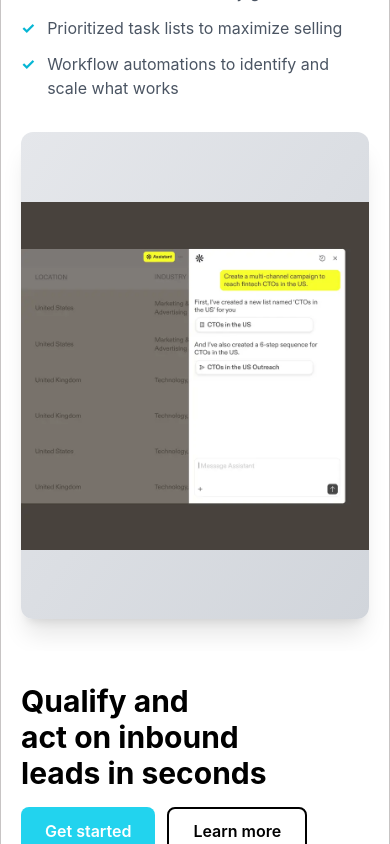
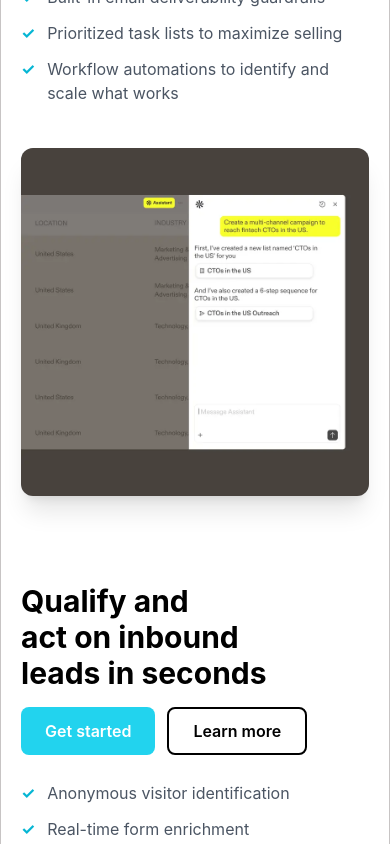
Before and after one commit to MD55233/Neurai, a React (Vite) app: page / in a window 390 px wide. Shown: the part 3780-4624 px from the top of the page. Built offline with nearby package versions, Linux system fonts and the light colour scheme.

Commit message:
Update index.jsx

```diff
--- a/src/components/StackedTabsMobile/index.jsx
+++ b/src/components/StackedTabsMobile/index.jsx
@@ -273,7 +273,7 @@ export default function StackedTabs() {
             </div>
 
             <div className="flex justify-center w-full max-w-2xl mx-auto md:mx-0 order-2">
-              <div className="w-full aspect-[5/7] md:aspect-[6/8] lg:aspect-[7/6] bg-gradient-to-br from-gray-200 to-gray-300 dark:from-slate-700 dark:to-slate-800 rounded-xl shadow-xl overflow-hidden flex items-center justify-center">
+              <div className="w-full  lg:aspect-[7/6] bg-gradient-to-br from-gray-200 to-gray-300 dark:from-slate-700 dark:to-slate-800 rounded-xl shadow-xl overflow-hidden flex items-center justify-center">
                 <img src={[img0, img1, img2, img3][i]} alt={`${c.id} visual`} className="panel-image" />
               </div>
             </div>
```
